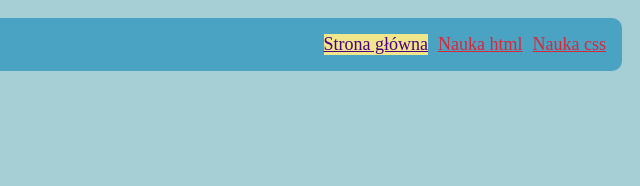
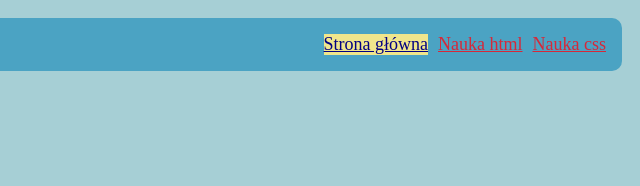
Before and after one commit to MariuszDomanski/homepage, a plain HTML site: page index.html in a window 1280 px wide. Shown: the top 186 px of the page, 640-1280 px from the left. Drawn offline with Linux system fonts and the light colour scheme.

Commit message:
navigation link homepage color change

```diff
--- a/style.css
+++ b/style.css
@@ -20,7 +20,7 @@
 }
 .navigation__link--homepage{
     background: khaki;
-    color: indigo;
+    color: rgb(2, 0, 130);
 }
 .main{
     max-width: 1000px;
```
